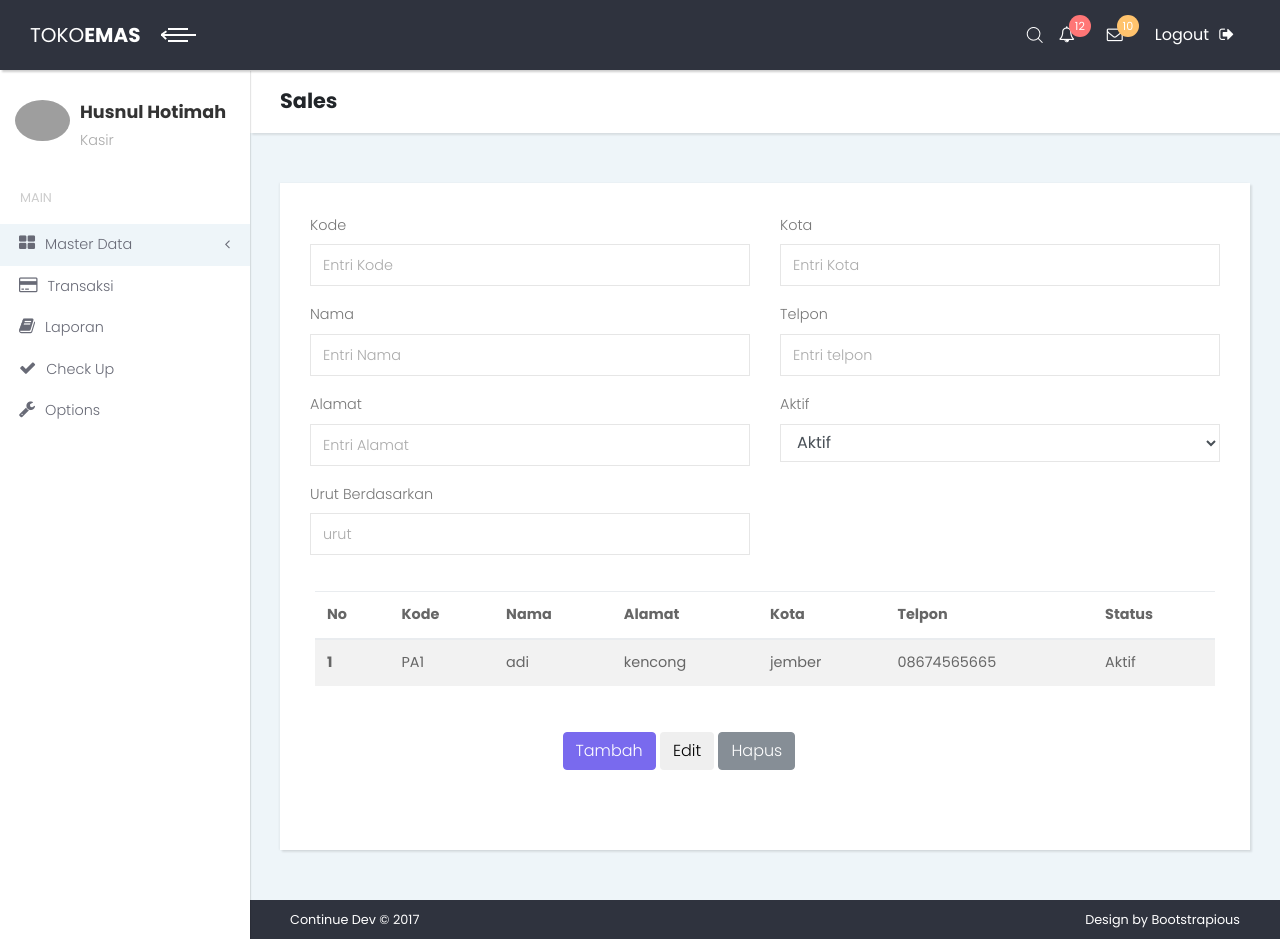
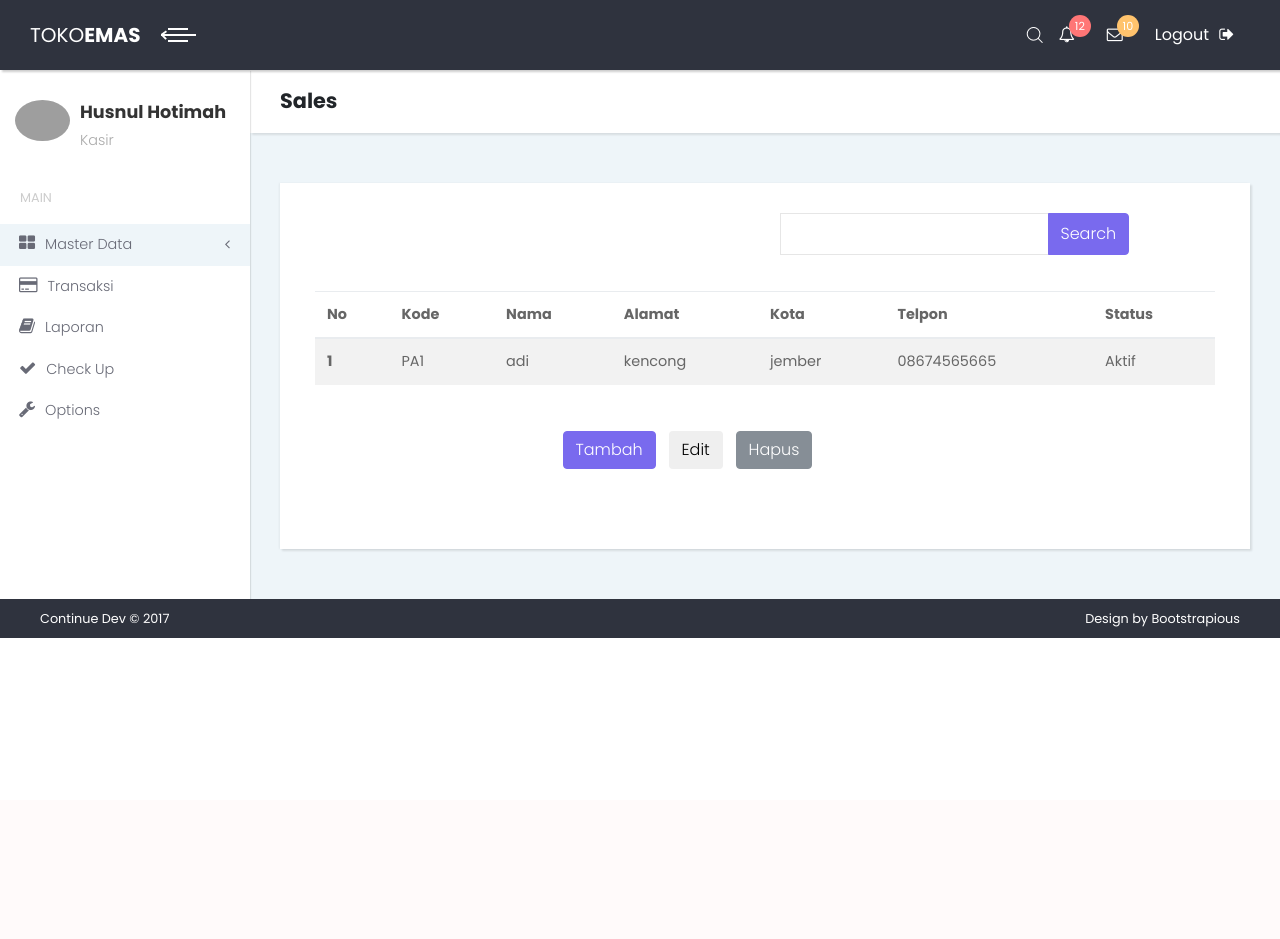
Before and after one commit to husnulsyantik/TokoEmas, a PHP site: page /sales2.php in a window 1280 px wide. After the commit the page ends 638 px from the top, so only its background shows below. Run offline with PHP 8.4, Linux system fonts and the light colour scheme; grey boxes are pictures that could not be loaded.

Commit message:
sales+modal

```diff
--- a/sales2.php
+++ b/sales2.php
@@ -12,55 +12,21 @@ include"header.php"
             <div class="container-fluid">
               <div class="row bg-white has-shadow">
                 <!-- Item -->
-                <div class="col-xl-6 col-sm-6">
-
-                        <form>
-                             <div class="form-group">
-                                <label class="form-control-label">Kode</label>
-                                    <input type="text" placeholder="Entri Kode" class="form-control">
-                            </div>
-                             <div class="form-group">
-                                <label class="form-control-label">Nama</label>
-                                    <input type="text" placeholder="Entri Nama" class="form-control">
-                            </div>
-                            <div class="form-group">
-                                <label class="form-control-label">Alamat</label>
-                                    <input type="text" placeholder="Entri Alamat" class="form-control">
-                            </div>
-                            <div class="form-group">
-                                 <label class="form-control-label">Urut Berdasarkan</label>
-                                      <input type="text" placeholder="urut" class="form-control">
-                            </div>
-
-                        </form>
-                     </div>
-
-                  <div class="col-xl-6 col-sm-6">
-                        <div class="col-md-30">
-                        <form>
-                             <div class="form-group">
-                                <label class="form-control-label">Kota</label>
-                                    <input type="text" placeholder="Entri Kota" class="form-control">
-                            </div>
-                            <div class="form-group">
-                                <label class="form-control-label">Telpon</label>
-                                <input type="number" placeholder="Entri telpon" class="form-control">
-                            </div>
-                            <div class="form-group">
-                                <label class="form-control-label">Aktif</label>
-                           <select placeholder="Aktif" class="form-control">
-                              <option>Aktif</option>
-                              <option>Tidak Aktif</option>
-
-                            </select>
-
-                            </div>
-
-                      </form>
-                        </div>
 
 
-                  </div>
+
+                  <div class="col-lg-12">
+                  <form class="form-horizontal">
+				 <div class="form-group">
+				   <div class="col-sm-5 offset-sm-6">
+                          <div class="input-group">
+                            <input type="text" class="form-control"><span class="input-group-btn">
+                              <button type="button" class="btn btn-primary">Search</button></span>
+                          </div>
+							</div>
+
+                      </div>
+                      </form></div>
 
                     <div class="card-body">
                       <table class="table table-striped table-hover">
@@ -76,6 +42,7 @@ include"header.php"
                           </tr>
                         </thead>
                         <tbody>
+
                           <tr>
                             <th scope="row">1</th>
                             <td>PA1</td>
@@ -87,15 +54,83 @@ include"header.php"
 
                           </tr>
 
+
                         </tbody>
+
 
                       </table>
                          <div class="line"></div>
                         <div class="form-group row">
                           <div class="col-sm-4 offset-sm-3">
-                            <a href="sales1.php"><button type="submit" class="btn btn-primary">Tambah</button></a>
-                            <button type="submit" class="btn btn-xs">Edit</button>
+                           <button type="button" data-toggle="modal" data-target="#myModal" class="btn btn-primary">Tambah </button>&nbsp;&nbsp;
+                            <button type="submit" class="btn btn-xs">Edit</button>&nbsp;&nbsp;
                             <button type="submit" class="btn btn-secondary">Hapus</button>
+                              <!-- Modal-->
+                      <div id="myModal" tabindex="-1" role="dialog" aria-labelledby="exampleModalLabel" aria-hidden="true" class="modal fade text-left">
+                        <div role="document" class="modal-dialog modal-lg">
+                          <div class="modal-content">
+                            <div class="modal-header">
+                              <h4 id="exampleModalLabel" class="modal-title">Tambah Data Sales</h4>
+                              <button type="button" data-dismiss="modal" aria-label="Close" class="close"><span aria-hidden="true">×</span></button>
+                            </div>
+                            <div class="modal-body">
+                              <form class="form-horizontal"> <!-- pembuatan form -->
+                    <div class="form-group row">
+                      <label class="col-sm-3 form-control-label">Kode </label> <!-- pembuatan label form -->
+                      <div class="col-sm-6">
+                        <input type="text" name="kode" class="form-control form-control-success"> <!-- pembuatan inputan form -->
+                      </div>
+                    </div>
+                      <div class="form-group row">
+                      <label class="col-sm-3 form-control-label">Nama </label>
+                      <div class="col-sm-6">
+                        <input type="text" name="nama" class="form-control form-control-success">
+                      </div>
+                    </div>
+                      <div class="form-group row">
+                      <label class="col-sm-3 form-control-label">Alamat </label>
+                      <div class="col-sm-6">
+                        <textarea type="text" name="alamat" class="form-control form-control-success"></textarea>
+                      </div>
+                    </div>
+                      <div class="form-group row">
+                      <label class="col-sm-3 form-control-label">Kota </label>
+                      <div class="col-sm-6">
+                        <input type="text" name="kota" class="form-control form-control-success">
+                      </div>
+                    </div>
+                      <div class="form-group row">
+                      <label class="col-sm-3 form-control-label">Telephone </label>
+                      <div class="col-sm-6">
+                        <input type="number" name="telp" class="form-control form-control-success">
+                      </div>
+                    </div>
+                      <div class="form-group row">
+                      <label class="col-sm-3 form-control-label">Default </label>
+                      <div class="col-sm-6">
+                        <input type="text" name="default" class="form-control form-control-success">
+                      </div>
+                    </div>
+                    <div class="form-group row">
+                      <label class="col-sm-3 form-control-label">Status </label>
+                      <div class="col-sm-6">
+                        <input type="text" name="status" class="form-control form-control-warning">
+                      </div>
+                    </div>
+
+
+                  </form>
+                            </div>
+                            <div class="modal-footer">
+                              <button type="button" data-dismiss="modal" class="btn btn-secondary">Close</button>
+                                <a href="sales2.php"><button type="button" class="btn btn-primary">Save changes</button></a>
+                            </div>
+                          </div>
+                        </div>
+                      </div>
+                    </div>
+                  </div>
+                </div>
                           </div>
                         </div>
                     </div>
```
